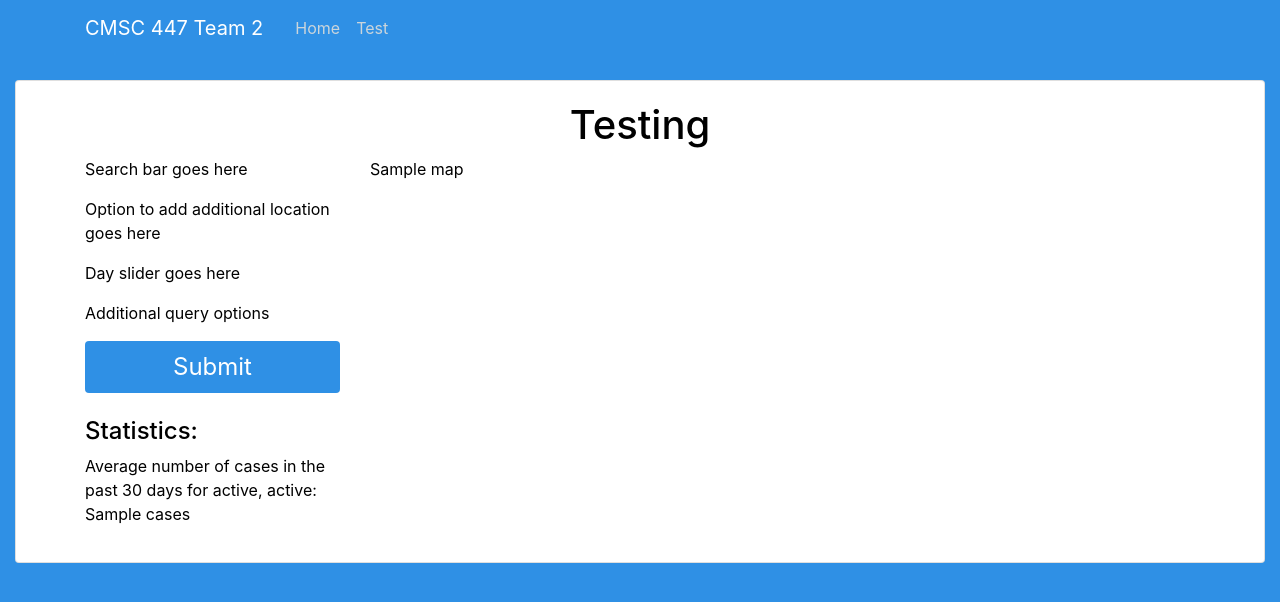
After one commit to QQuispe/COVID-Web-Application, a Flask app: template templates/test_home.html in a window 1280 px wide. The commit adds this page. Shown: the top 602 px of the page. Run offline with Flask 2, Linux system fonts and the light colour scheme; the template is opened without the code that fills it: most values are stand-ins (such as "Sample title", 1, 10 or a date in 2020); some libraries are stand-ins or nearby versions.

Commit message:
Created testing page for Sprint 2 changes

```diff
--- a/map.py
+++ b/map.py
@@ -23,6 +23,24 @@ def index():
         map = make_map()
         return render_template('home.html', cases=cases, map=map._repr_html_(), states = states, counties = counties, state_query = state_query)
 
+# Testing page
+@app.route('/test', methods = ['GET', 'POST'])
+def maptest():
+    db = get_db()
+    states = db.execute('SELECT DISTINCT state_name from counties').fetchall()
+    counties = db.execute('SELECT * FROM counties').fetchall()
+
+    if request.method == 'GET':
+        return render_template('test_home.html',cases = None, map=make_map()._repr_html_(), states = states, counties = counties, state_query = None)
+    else:
+        state_query = (
+            request.form['state_name'],
+            request.form['county_name']
+        )
+        cases = county_cases_query(state_query[0], state_query[1])
+        map = make_map()
+        return render_template('test_home.html', cases=cases, map=map._repr_html_(), states = states, counties = counties, state_query = state_query)
+
 # Populate counties per state
 @app.route('/county/<state>')
 def county(state):
--- a/templates/base.html
+++ b/templates/base.html
@@ -44,8 +44,8 @@
 				</button>
 				<div class="collapse navbar-collapse" id="navbarToggle">
 					<div class="navbar-nav mr-auto">
-						<a class="nav-item nav-link" href="#">Home</a>
-						<a class="nav-item nav-link" href="#">Link</a>
+						<a class="nav-item nav-link" href="{{ url_for('index')}}">Home</a>
+						<a class="nav-item nav-link" href="{{ url_for('maptest')}}">Test</a>
 					</div>
 					<!-- Navbar Right Side
                 <div class="navbar-nav">
--- /dev/null
+++ b/templates/test_home.html
@@ -0,0 +1,36 @@
+{% extends "base.html" %}
+{% block content %}
+<div class="card card-body" style="max-width: 80rem;">
+    <div>
+        <h1 style="text-align: center">Testing</h1>
+    </div>
+    <div class="container">
+        <div class="row">
+            <div class="col-md-3">
+                <form method="post">
+
+                    <div class="form-group">
+
+                        <p>Search bar goes here</p>
+                        <p>Option to add additional location goes here</p>
+                        <p>Day slider goes here</p>
+                        <p>Additional query options</p>
+                    </div>
+
+                    <button class="btn btn-lg btn-block b hover" type="submit" value="submit">Submit</button>
+                </form>
+                &nbsp;
+                <h4>Statistics:</h4>
+                <p>Average number of cases in the past 30 days for {{state_query[1]}}, {{state_query[0]}}: {{ cases }}</p>
+            </div>
+            <div class="col-md">
+                <div class="top-buffer">
+                    <!--The div element for the map -->
+                    <div id="map"></div>
+                    {{ map | safe }}
+                </div>
+            </div>
+        </div>
+    </div>
+</div>
+{% endblock content %}
```
